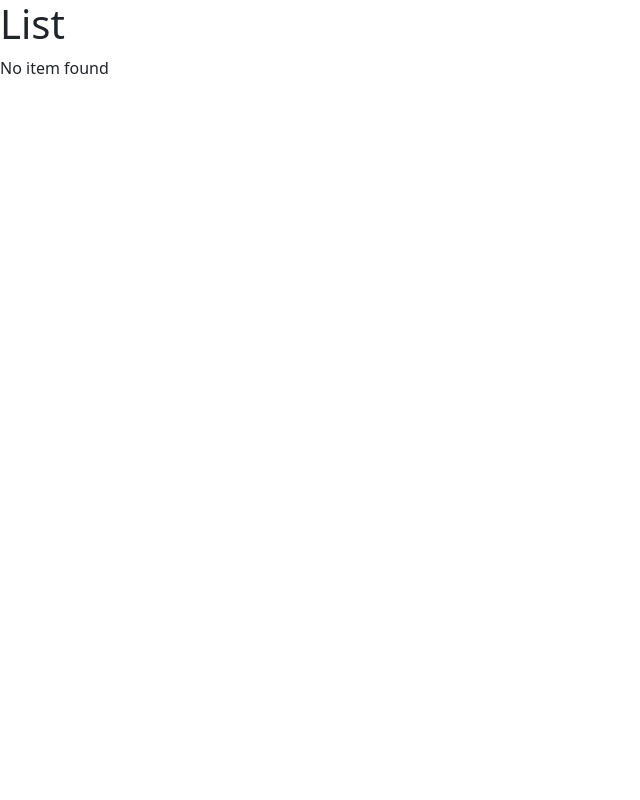
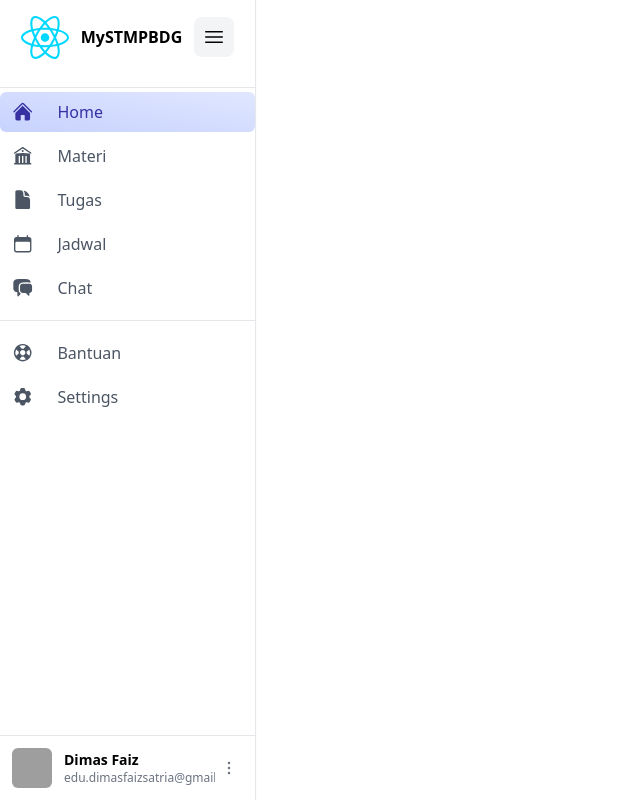
Before and after one commit to FumoRin/MySTMPBDG, a React (Vite) app: page / in a window 1280 px wide. Shown: the whole page, without its empty margins (0-640 px from the left). Built offline with nearby package versions, Linux system fonts and the light colour scheme; grey boxes are pictures that could not be loaded.

Commit message:
Fixed Sidebar commit compared to previous one

```diff
--- a/package.json
+++ b/package.json
@@ -10,7 +10,9 @@
     "preview": "vite preview"
   },
   "dependencies": {
+    "@heroicons/react": "^2.1.5",
     "bootstrap": "^5.3.3",
+    "heroicons": "^2.1.5",
     "react": "^18.3.1",
     "react-dom": "^18.3.1"
   },
@@ -19,11 +21,13 @@
     "@types/react": "^18.3.3",
     "@types/react-dom": "^18.3.0",
     "@vitejs/plugin-react": "^4.3.1",
+    "autoprefixer": "^10.4.20",
     "daisyui": "^4.12.10",
     "eslint": "^9.9.0",
     "eslint-plugin-react-hooks": "^5.1.0-rc.0",
     "eslint-plugin-react-refresh": "^0.4.9",
     "globals": "^15.9.0",
+    "postcss": "^8.4.45",
     "tailwindcss": "^3.4.10",
     "typescript": "^5.5.3",
     "typescript-eslint": "^8.0.1",
--- a/src/App.css
+++ /dev/null
@@ -1,3 +0,0 @@
-@tailwind base;
-@tailwind components;
-@tailwind utilities;
--- a/src/App.tsx
+++ b/src/App.tsx
@@ -1,8 +1,28 @@
-import Message from "./Message";
-import ListGroup from "./components/ListGroup";
+import Sidebar, { SidebarItem } from "./components/sidebar";
+import {
+  HomeIcon,
+  BuildingLibraryIcon,
+  LifebuoyIcon,
+  Cog6ToothIcon,
+  ChatBubbleLeftRightIcon,
+  CalendarIcon,
+  DocumentIcon,
+} from "@heroicons/react/24/solid";
 
-function App () {
-  return <div><ListGroup /></div>
+function App() {
+  return (
+    <Sidebar>
+      <hr className="my-1" />
+      <SidebarItem icon={<HomeIcon />} text="Home" active={true} />
+      <SidebarItem icon={<BuildingLibraryIcon />} text="Materi" />
+      <SidebarItem icon={<DocumentIcon />} text="Tugas" />
+      <SidebarItem icon={<CalendarIcon />} text="Jadwal" />
+      <SidebarItem icon={<ChatBubbleLeftRightIcon />} text="Chat" />
+      <hr className="my-3" />
+      <SidebarItem icon={<LifebuoyIcon />} text="Bantuan" />
+      <SidebarItem icon={<Cog6ToothIcon />} text="Settings" />
+    </Sidebar>
+  );
 }
 
 export default App;
--- a/src/components/ListGroup.tsx
+++ /dev/null
@@ -1,32 +0,0 @@
-function ListGroup() {
-  let items = [
-    "An item",
-    "A second item",
-    "A third item",
-    "A fourth item",
-    "And a fifth one",
-  ];
-  items = [];
-
-  if (items.length === 0) {
-    return (
-      <>
-        <h1>List</h1>
-        <p>No item found</p>
-      </>
-    );
-  }
-
-  return (
-    <>
-      <h1>List</h1>
-      <ul className="list-group">
-        {items.map((item) => (
-          <li key={item}>{item}</li>
-        ))}
-      </ul>
-    </>
-  );
-}
-
-export default ListGroup;
--- a/src/index.css
+++ b/src/index.css
@@ -0,0 +1,3 @@
+@tailwind base;
+@tailwind components;
+@tailwind utilities;
--- a/tailwind.config.js
+++ b/tailwind.config.js
@@ -1,6 +1,5 @@
-/** @type {import('tailwindcss').Config} */
 module.exports = {
-  content: ["./src/**/*.{html,js}"],
+  content: ["./src/**/*.{html,js,jsx,ts,tsx}"], // Added jsx, ts, and tsx
   theme: {
     extend: {},
   },
```
Also changed, not shown: src/main.tsx (+7 -7 lines), 1 other file (tests, documents, lock files or other folders).
